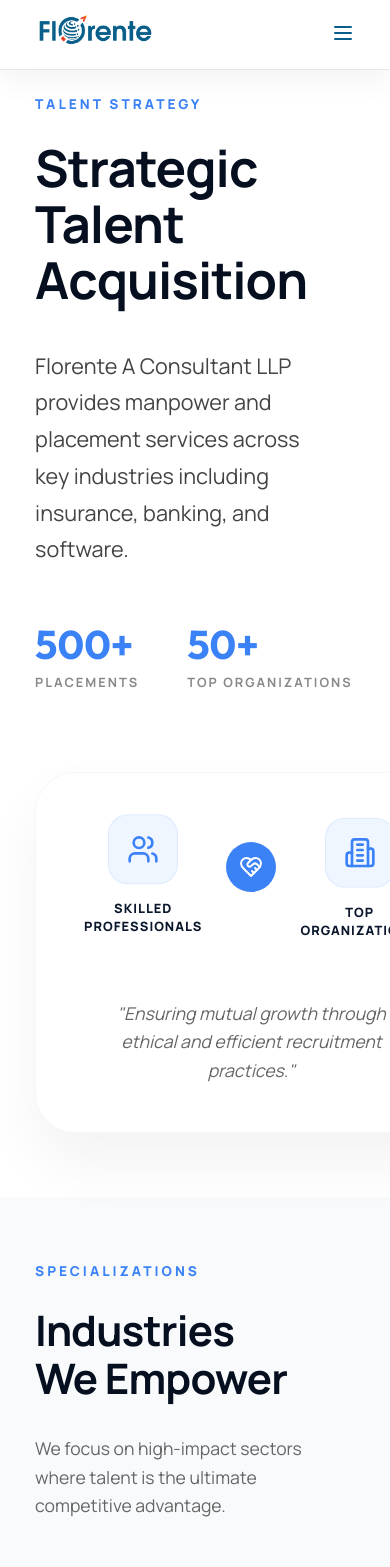
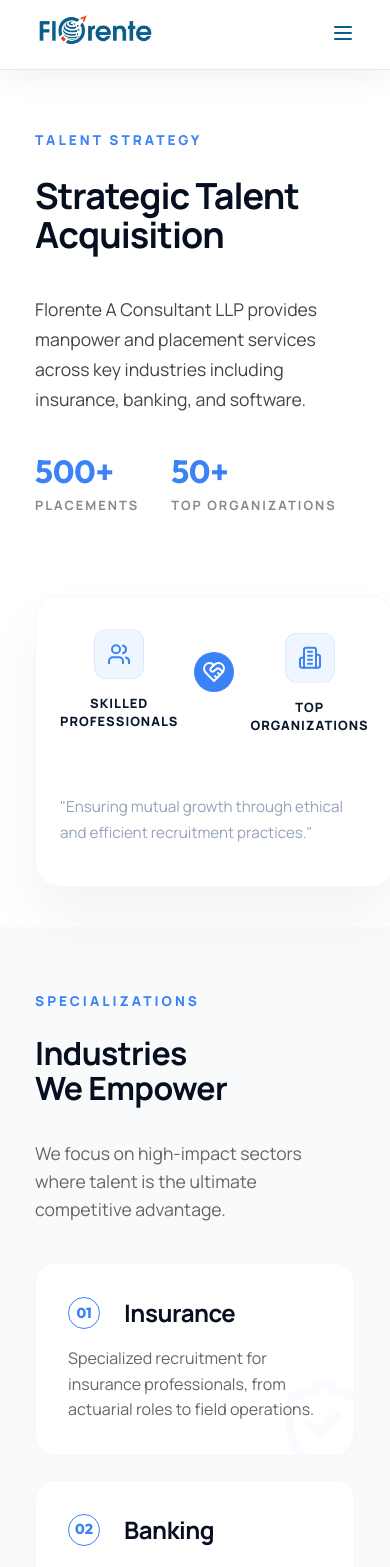
Before and after one commit to konthamsohith/FLORENTE, a React (Vite) app: page /divisions/consultancy in a window 390 px wide. Shown: the top 1567 px of the page. Built offline with nearby package versions, Linux system fonts and the light colour scheme.

Commit message:
updated consultancy section

```diff
--- a/src/components/ConsultancyContent.css
+++ b/src/components/ConsultancyContent.css
@@ -12,6 +12,13 @@
   display: flex;
   gap: 5rem;
   align-items: flex-start;
+}
+
+@media (max-width: 1024px) {
+  .cons-hero-flex {
+    flex-direction: column;
+    gap: 3rem;
+  }
 }
 
 .cons-hero-text {
@@ -161,15 +168,48 @@
   z-index: 2;
 }
 
-.bridge-text-overlay {
-  text-align: center;
-  font-family: 'Manrope', sans-serif;
-  font-size: 1.1rem;
-  line-height: 1.6;
-  color: #666;
-  font-style: italic;
-  max-width: 90%;
-  margin: 0 auto;
+@media (max-width: 768px) {
+  .cons-hero-section {
+    padding: 60px 0 40px;
+  }
+  .cons-hero-text h1 {
+    font-size: 36px;
+    line-height: 1.1;
+  }
+  .cons-hero-text p {
+    font-size: 1.1rem;
+    margin-bottom: 2.5rem;
+  }
+  .cons-hero-stats {
+    gap: 2rem;
+  }
+  .stat-pill strong {
+    font-size: 2rem;
+  }
+  .cons-hero-graphic {
+    padding: 2.5rem 1.5rem;
+    border-radius: 24px;
+  }
+  .b-icon-wrapper {
+    width: 50px;
+    height: 50px;
+    border-radius: 12px;
+  }
+  .b-icon-wrapper svg {
+    width: 24px;
+    height: 24px;
+  }
+  .b-node {
+    flex: 0 0 80px;
+  }
+  .b-center-node {
+    width: 40px;
+    height: 40px;
+    margin: 0 0.5rem;
+  }
+  .bridge-text-overlay {
+    font-size: 0.95rem;
+  }
 }
 
 /* Grid Layout Section */
@@ -386,12 +426,35 @@
 }
 
 @media (max-width: 1024px) {
-  .cons-hero-flex, .cons-grid-layout, .values-info-grid {
-    flex-direction: column;
+  .cons-grid-layout, .values-info-grid {
     grid-template-columns: 1fr;
-    gap: 3rem;
+    gap: 2.5rem;
   }
-  .cons-hero-graphic {
-    padding: 3rem;
+  .cons-grid-sidebar h3 {
+    font-size: 32px;
+    line-height: 1.1;
+  }
+  .ind-item-wide {
+    padding: 2rem;
+    border-radius: 20px;
+  }
+  .ind-item-wide:hover {
+    transform: none;
+  }
+  .ind-item-header h4 {
+    font-size: 24px;
+  }
+  .ind-item-wide p {
+    max-width: 100%;
+  }
+  .ind-bg-icon {
+    width: 100px;
+    height: 100px;
+  }
+  .cons-values-infographic {
+    padding: 60px 0;
+  }
+  .cons-section-header-center h2 {
+    font-size: 32px;
   }
 }
```
